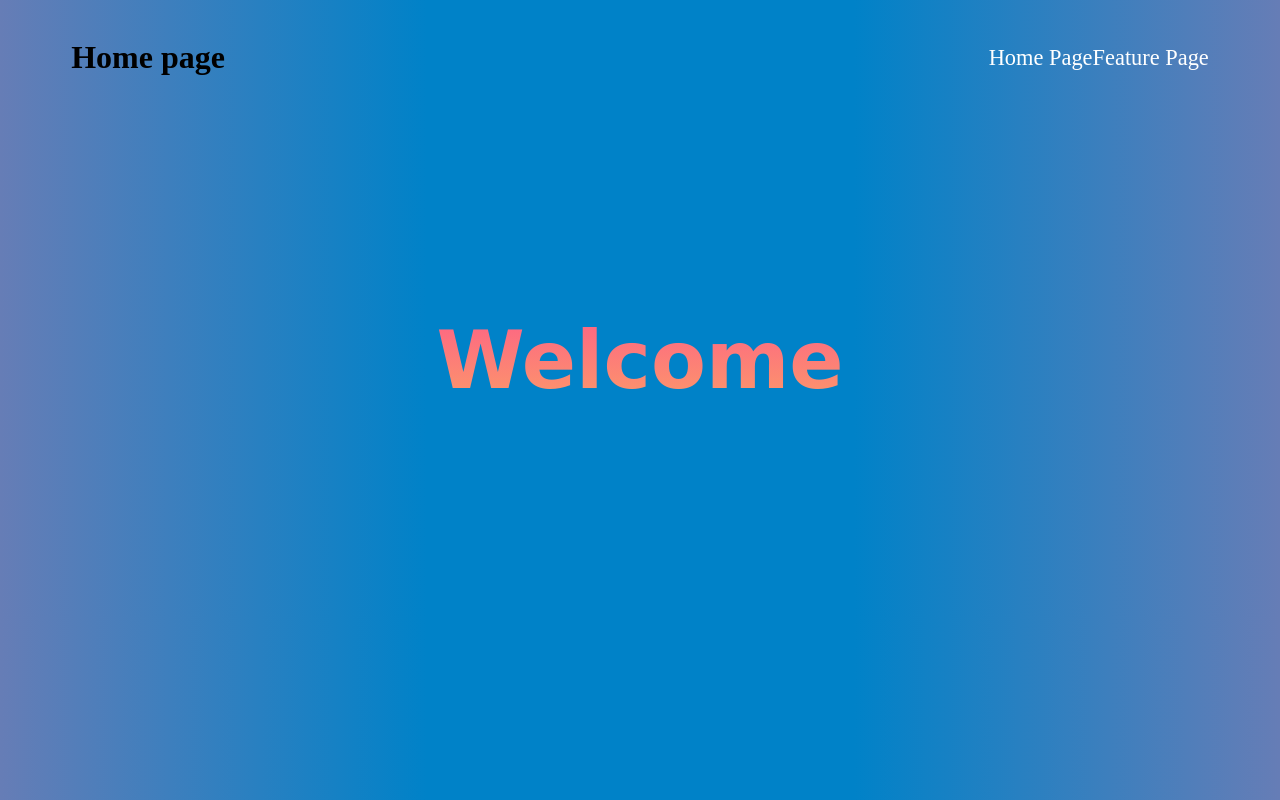
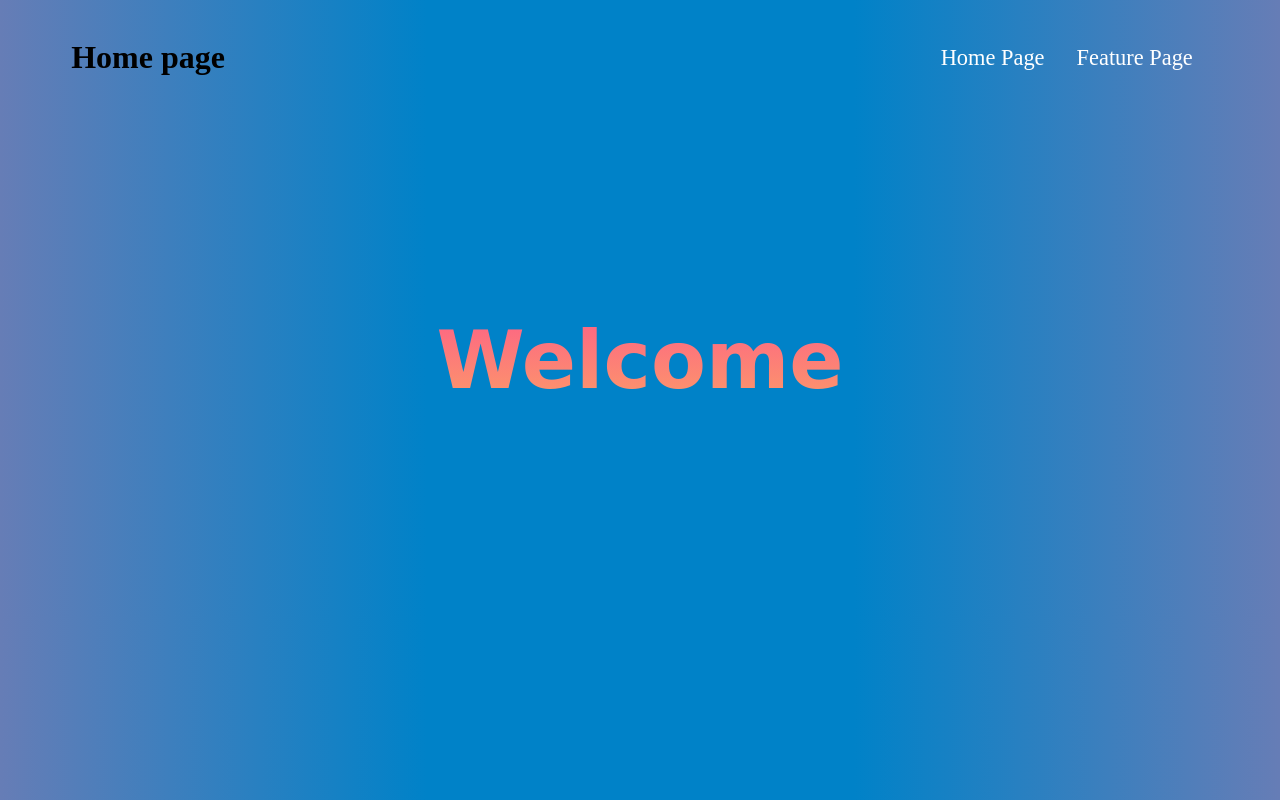
Before and after one commit to RobocodeSchool/branches, a plain HTML site: page index.html in a window 1280 px wide. Drawn offline with Linux system fonts and the light colour scheme.

Commit message:
Fixed index

```diff
--- a/style.css
+++ b/style.css
@@ -15,11 +15,16 @@ nav > ul {
     justify-content: space-around;
 }
 
+nav > ul > li {
+    padding: 0 1rem;
+}
+
 nav > ul > li > a {
     color: #fff;
     text-decoration: none;
     font-size: 1.4rem;
 }
+
 
 .welcome {
     text-align: center;
```
